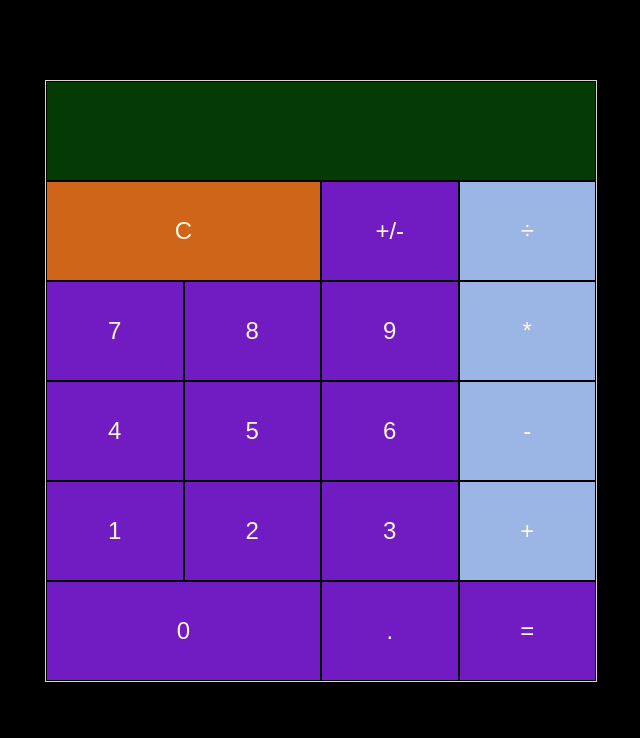
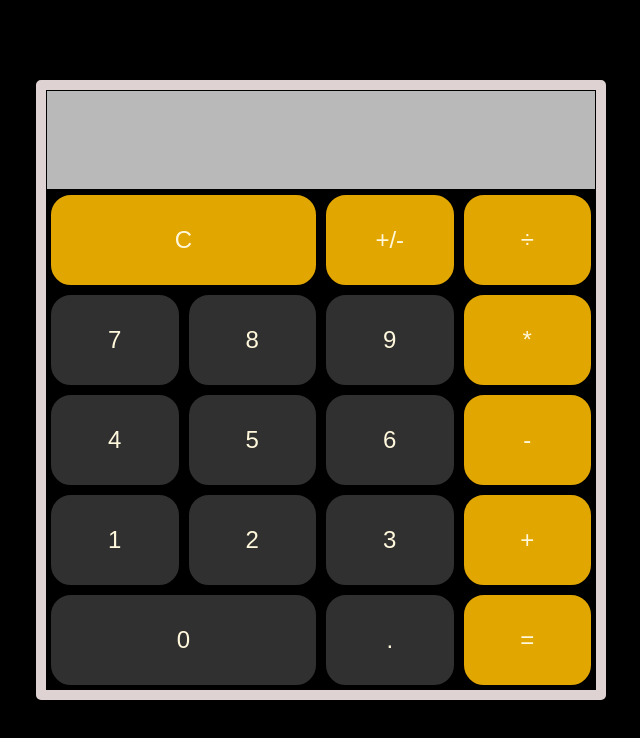
Before and after one commit to Hopac1/calculator, a plain HTML site: page index.html in a window 1280 px wide. Shown: the whole page, without its empty margins (319-959 px from the left). Drawn offline with Linux system fonts and the light colour scheme.

Commit message:
change colour of buttons

```diff
--- a/styles.css
+++ b/styles.css
@@ -1,9 +1,15 @@
+:root {
+    --button-border: 5px solid black;
+}
+
 body {
     background-color: rgb(0, 0, 0);
+
 }
 
 .container {
-    border: 1px solid rgb(223, 210, 210);
+    border: 10px solid rgb(223, 210, 210);
+    border-radius: 5px;
     height: 600px;
     width: 550px;
     margin: auto;
@@ -11,13 +17,13 @@ body {
     display: grid;
     grid-template-columns: repeat(4, 1fr);
     grid-template-rows: repeat(6, 1fr);
-    background-color: rgb(196, 196, 196);
+    background-color: rgb(0, 0, 0);
  }
 
  .numbers-container {
      grid-column: 1 / 5;
      border: 1px solid black;
-     background-color: rgb(4, 59, 4);
+     background-color: rgb(185, 185, 185);
  }
 
  .numbers-entry {
@@ -26,144 +32,148 @@ body {
      font-size: 40px;
      margin-top: 2rem;
      text-align: end;
-     color: darkgrey;
+     color: rgb(63, 63, 63);
  }
 
  .button {
     border: 1px solid rgb(71, 0, 71);
-    background-color: rgb(113, 27, 194);
+    background-color: rgb(48, 48, 48);
     color: rgb(255, 248, 220);
     font-size: 24px;
+    border-radius: 25px;
 }
 
 .button:hover {
-    background-color: rgb(84, 21, 143);
+    background-color: rgb(36, 36, 36);
 }
 
  .c-btn {
      grid-column: 1 / 3;
      grid-row: 2;
-     border: 1px solid black;
-     background-color: rgb(207, 101, 24);
+     border: var(--button-border);
+     background-color: rgb(226, 166, 0);
  }
 
- /* .ce-btn {
-    grid-column: 2;
-    grid-row: 2;
-    border: 1px solid black;
-    background-color: chocolate;
-} */
-
  .c-btn:hover {
-     background-color: rgb(168, 84, 24);
+     background-color: rgb(185, 137, 3);
  }
-
-/* .ce-btn:hover {
-    background-color: rgb(168, 84, 24);
-} */
 
 .plus-minus-btn {
     grid-column: 3;
     grid-row: 2;
-    border: 1px solid black;
+    border: var(--button-border);
+    background-color: rgb(226, 166, 0);
+}
+
+.plus-minus-btn:hover {
+    background-color: rgb(185, 137, 3);
 }
 
 .seven-btn {
     grid-column: 1;
     grid-row: 3;
-    border: 1px solid black;
+    border: var(--button-border);
 }
 
 .eight-btn {
     grid-column: 2;
     grid-row: 3;
-    border: 1px solid black;
+    border: var(--button-border);
 }
 
 .nine-btn {
     grid-column: 3;
     grid-row: 3;
-    border: 1px solid black;
+    border: var(--button-border);
 }
 
 .divide-btn {
     grid-column: 4;
     grid-row: 2;
-    border: 1px solid black;
+    border: var(--button-border);
 }
 
 .four-btn {
     grid-column: 1;
     grid-row: 4;
-    border: 1px solid black;
+    border: var(--button-border);
 }
 
 .five-btn {
     grid-column: 2;
     grid-row: 4;
-    border: 1px solid black;
+    border: var(--button-border);
 }
 
 .six-btn {
     grid-column: 3;
     grid-row: 4;
-    border: 1px solid black;
+    border: var(--button-border);
 }
 
 .multiply-btn {
     grid-column: 4;
     grid-row: 3;
-    border: 1px solid black;
+    border: var(--button-border);
 }
 
 .one-btn {
     grid-column: 1;
     grid-row: 5;
-    border: 1px solid black;
+    border: var(--button-border);
 }
 
 .two-btn {
     grid-column: 2;
     grid-row: 5;
-    border: 1px solid black;
+    border: var(--button-border);
 }
 
 .three-btn {
     grid-column: 3;
     grid-row: 5;
-    border: 1px solid black;
+    border: var(--button-border);
 }
 
 .subtract-btn {
     grid-column: 4;
     grid-row: 4;
-    border: 1px solid black;
+    border: var(--button-border);
 }
 
 .zero-btn {
     grid-column: 1 / 3;
     grid-row: 6;
-    border: 1px solid black;
+    border: var(--button-border);
 }
 
 .dot-btn {
     grid-column: 3;
     grid-row: 6;
-    border: 1px solid black;
+    border: var(--button-border);
 }
 
 .equal-btn {
     grid-column: 4;
     grid-row: 6;
-    border: 1px solid black;
+    border: var(--button-border);
+    background-color: rgb(226, 166, 0);
+}
+
+.equal-btn:hover {
+    background-color: rgb(185, 137, 3);
 }
 
 .add-btn {
     grid-column: 4;
     grid-row: 5;
-    border: 1px solid black;
+    border: var(--button-border);
 }
 
 .operator {
-    background-color: rgb(155, 181, 229);
+    background-color: rgb(226, 166, 0);
 }
+
+.operator:hover {
+    background-color: rgb(185, 137, 3);
+}
```
